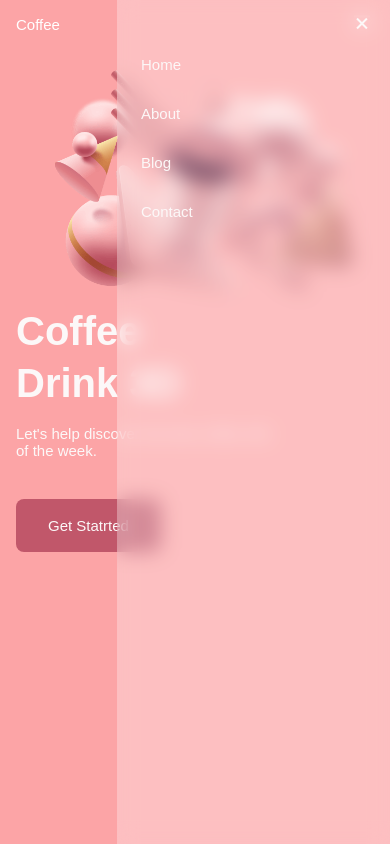
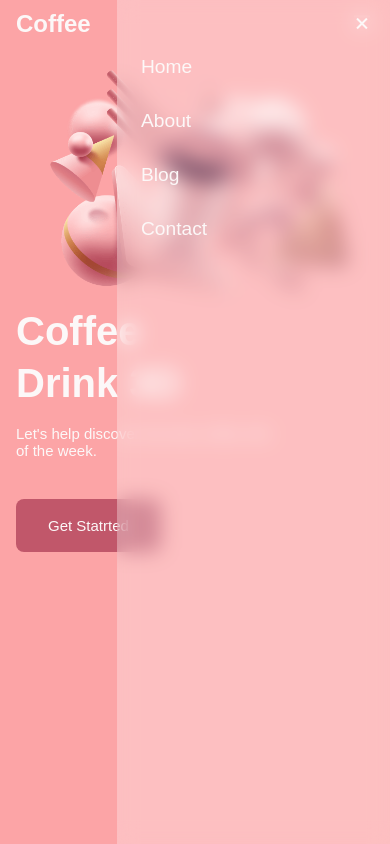
Before and after one commit to aashutosh402/responsivewebpage, a plain HTML site: page index.html in a window 390 px wide. Both pictures are taken after a click on the element 362 px from the left and 24 px from the top of the page. Drawn offline with nearby package versions, Linux system fonts and the light colour scheme.

Commit message:
gsap animation

```diff
--- a/assets/css/style.css
+++ b/assets/css/style.css
@@ -88,6 +88,7 @@ img{
     align-items: center;
 }
 
+
 @media screen and (max-width:768px){
     .nav__menu{
         position: fixed;
@@ -113,8 +114,15 @@ img{
 .nav__item{
     margin-bottom: 2rem;
 }
-.nav__close,.nav__link, .nav__logo,.nav__toggle{
+.nav__close,.nav__link, .nav_logo,.nav__toggle{
 color: var(--white-color);
+}
+
+.nav_logo{
+    font-size: 1.5rem;
+}
+.nav__link{
+    font-size: 1.2rem;
 }
 
 .nav__link:hover{
@@ -191,7 +199,7 @@ border-radius: .5rem;
         margin: 0;
     }
     .nav{
-        /* height: calc(var(--header-height)+1.5rem); */
+        height:5rem;
     }
 
     .nav__toggle,.nav__close{
--- a/assets/js/index.js
+++ b/assets/js/index.js
@@ -22,9 +22,22 @@ document.addEventListener('mousemove',move)
 function move(e){
     this.querySelectorAll('.move').forEach(layer=>{
         const speed = layer.getAttribute('data-speed')
-        const x = (window.innerWidth - e.pageX*speed)/45
+        const x = (window.innerWidth - e.pageX*speed)/90
         const y = (window.innerHeight - e.pageY*speed)/45
 
         layer.style.transform = `translateX(${x}px) translateY(${y}px)`
     })
 }
+
+
+// ====== Animation =======
+//navbar animation
+gsap.from('.nav_logo',{opacity:0,duration:1,delay:2,y:10})
+gsap.from('.nav__item', {opacity: 0, duration: 1, delay: 2, y: 30, stagger: 0.2,})
+
+//======= home animation =======
+
+gsap.from('.home__title', {opacity: 0, duration: 1, delay:1, y: 30})
+gsap.from('.home__description', {opacity: 0, duration: 1, delay:1, y: 30})
+gsap.from('.home__button', {opacity: 0, duration: 1, delay:2, y: 30})
+gsap.from('.home__img', {opacity: 0, duration: 1, delay:1, y: 30})
--- a/index.html
+++ b/index.html
@@ -13,7 +13,9 @@
 <header class="l-header">
 <nav class="nav bd-grid">
    <div>
-    <a href="" class="nav_logo">Coffee</a>
+       <strong>
+        <a href="" class="nav_logo">Coffee</a>
+    </strong>
    </div>
 
    <div class="nav__toggle" id="navtoggl">
@@ -59,7 +61,7 @@
 </main>
 
 
+<script src="https://cdnjs.cloudflare.com/ajax/libs/gsap/3.5.1/gsap.min.js"></script>
 <script src="assets/js/index.js"></script>
-<script src="https://cdnjs.cloudflare.com/ajax/libs/gsap/3.11.3/gsap.min.js"></script>
 </body>
 </html>
```
